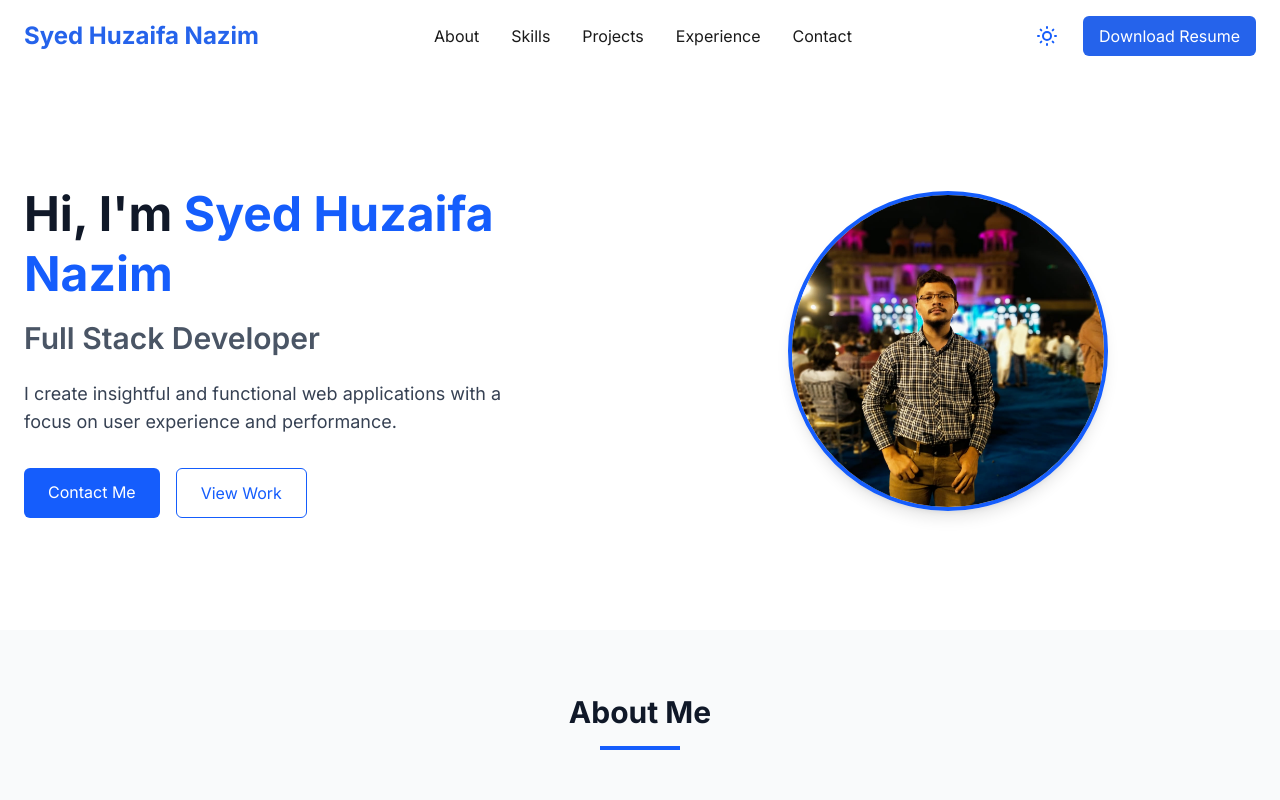
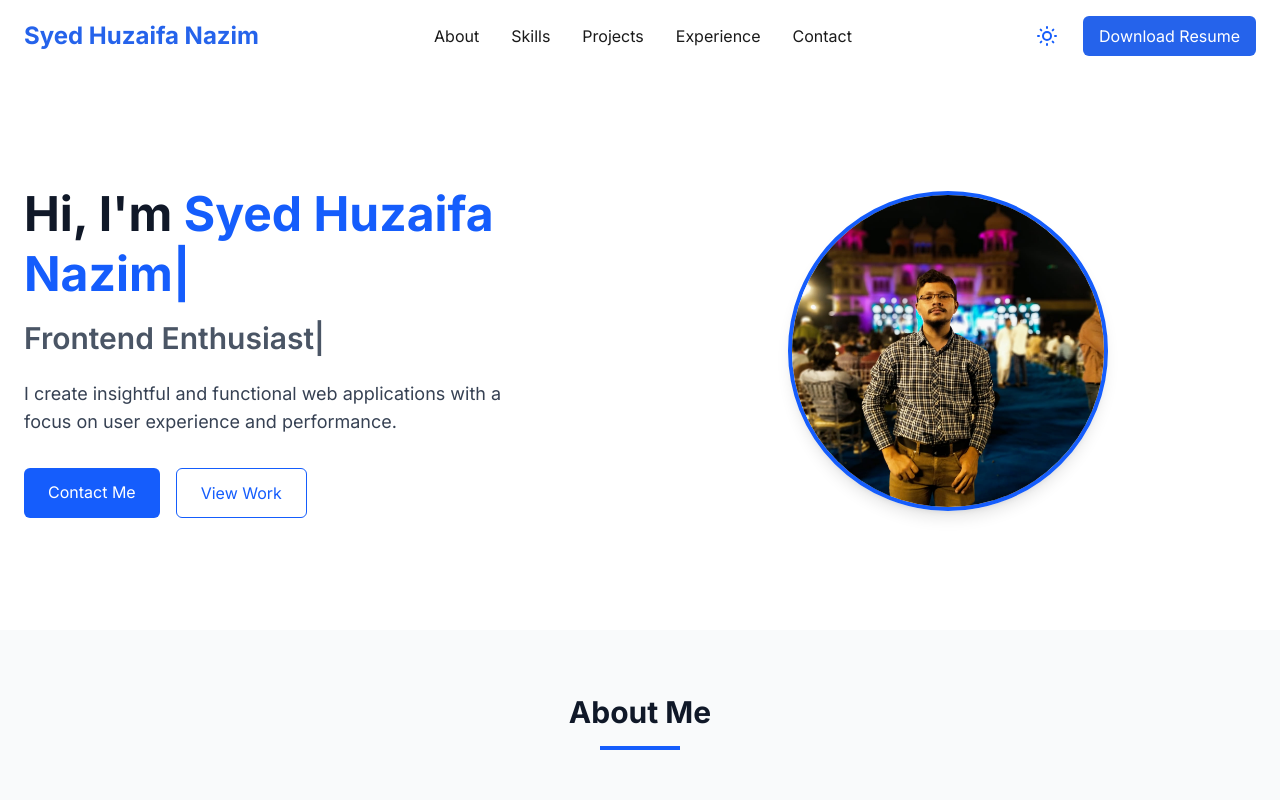
Before and after one commit to SyedHuzaifaNazim/syed_huzaifa_nazim, a React (Vite) app in the folder syed-huzaifa-nazim/: page / in a window 1280 px wide. Shown: the top 800 px of the page. Built offline with nearby package versions, Linux system fonts and the light colour scheme.

Commit message:
updating ..

```diff
--- a/syed-huzaifa-nazim/src/components/Hero.jsx
+++ b/syed-huzaifa-nazim/src/components/Hero.jsx
@@ -1,6 +1,8 @@
-// src/components/Hero.jsx (updated with animations)
+// src/components/Hero.jsx
 import { motion } from 'framer-motion'
+import { TypeAnimation } from 'react-type-animation'
 import image from '../assets/WhatsApp Image 2024-09-08 at 01.06.06_421cc77c.jpg'
+
 const Hero = () => {
   const containerVariants = {
     hidden: { opacity: 0 },
@@ -8,9 +10,9 @@ const Hero = () => {
       opacity: 1,
       transition: {
         staggerChildren: 0.2,
-        delayChildren: 0.3
-      }
-    }
+        delayChildren: 0.3,
+      },
+    },
   }
 
   const itemVariants = {
@@ -19,9 +21,9 @@ const Hero = () => {
       y: 0,
       opacity: 1,
       transition: {
-        duration: 0.5
-      }
-    }
+        duration: 0.5,
+      },
+    },
   }
 
   return (
@@ -37,15 +39,35 @@ const Hero = () => {
             className="text-4xl md:text-5xl font-bold leading-tight mb-4 text-gray-900 dark:text-white"
             variants={itemVariants}
           >
-            Hi, I'm <span className="text-blue-600 dark:text-yellow-300">Syed Huzaifa Nazim</span>
+            Hi, I'm{' '}
+            <TypeAnimation
+              sequence={['Syed Huzaifa Nazim', 2000]}
+              wrapper="span"
+              cursor={true}
+              speed={60}
+              className="text-blue-600 dark:text-yellow-300"
+              repeat={Infinity}
+            />
           </motion.h1>
 
-          <motion.h2
-            className="text-2xl md:text-3xl font-semibold text-gray-600 dark:text-gray-300 mb-6"
-            variants={itemVariants}
-          >
-            Full Stack Developer
-          </motion.h2>
+          <motion.div variants={itemVariants} className="mb-6">
+            <TypeAnimation
+              sequence={[
+                'Full Stack Developer',
+                2000,
+                'Frontend Enthusiast',
+                2000,
+                'Backend Engineer',
+                2000,
+                'MERN Stack Developer',
+                2000,
+              ]}
+              wrapper="h2"
+              speed={50}
+              repeat={Infinity}
+              className="text-2xl md:text-3xl font-semibold text-gray-600 dark:text-gray-300"
+            />
+          </motion.div>
 
           <motion.p
             className="text-lg mb-8 max-w-lg text-gray-700 dark:text-gray-400"
@@ -54,10 +76,7 @@ const Hero = () => {
             I create insightful and functional web applications with a focus on user experience and performance.
           </motion.p>
 
-          <motion.div
-            className="flex space-x-4"
-            variants={itemVariants}
-          >
+          <motion.div className="flex space-x-4" variants={itemVariants}>
             <a
               href="#contact"
               className="px-6 py-3 bg-blue-600 text-white rounded-md hover:bg-blue-700 transition-colors duration-300"
```
